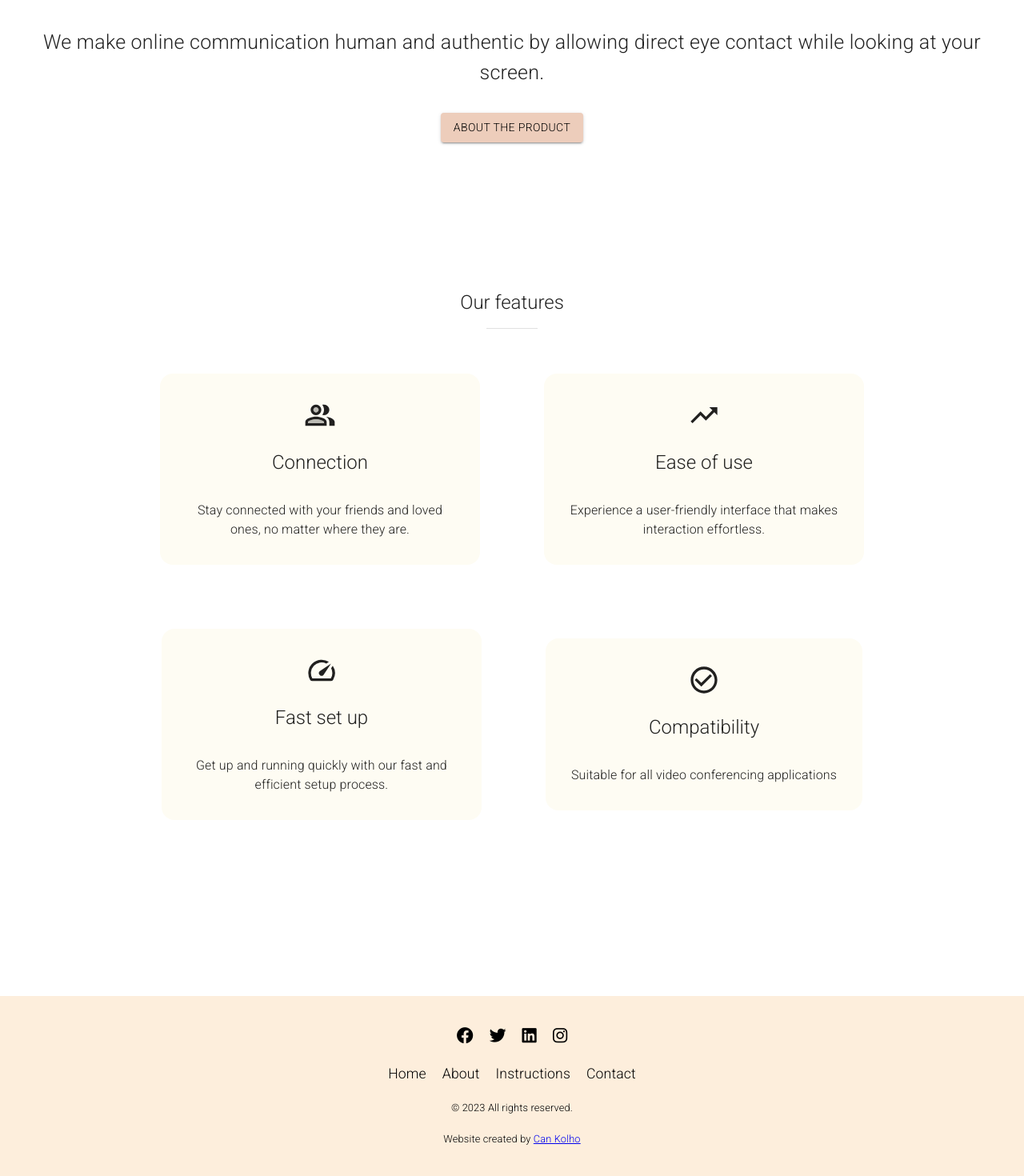
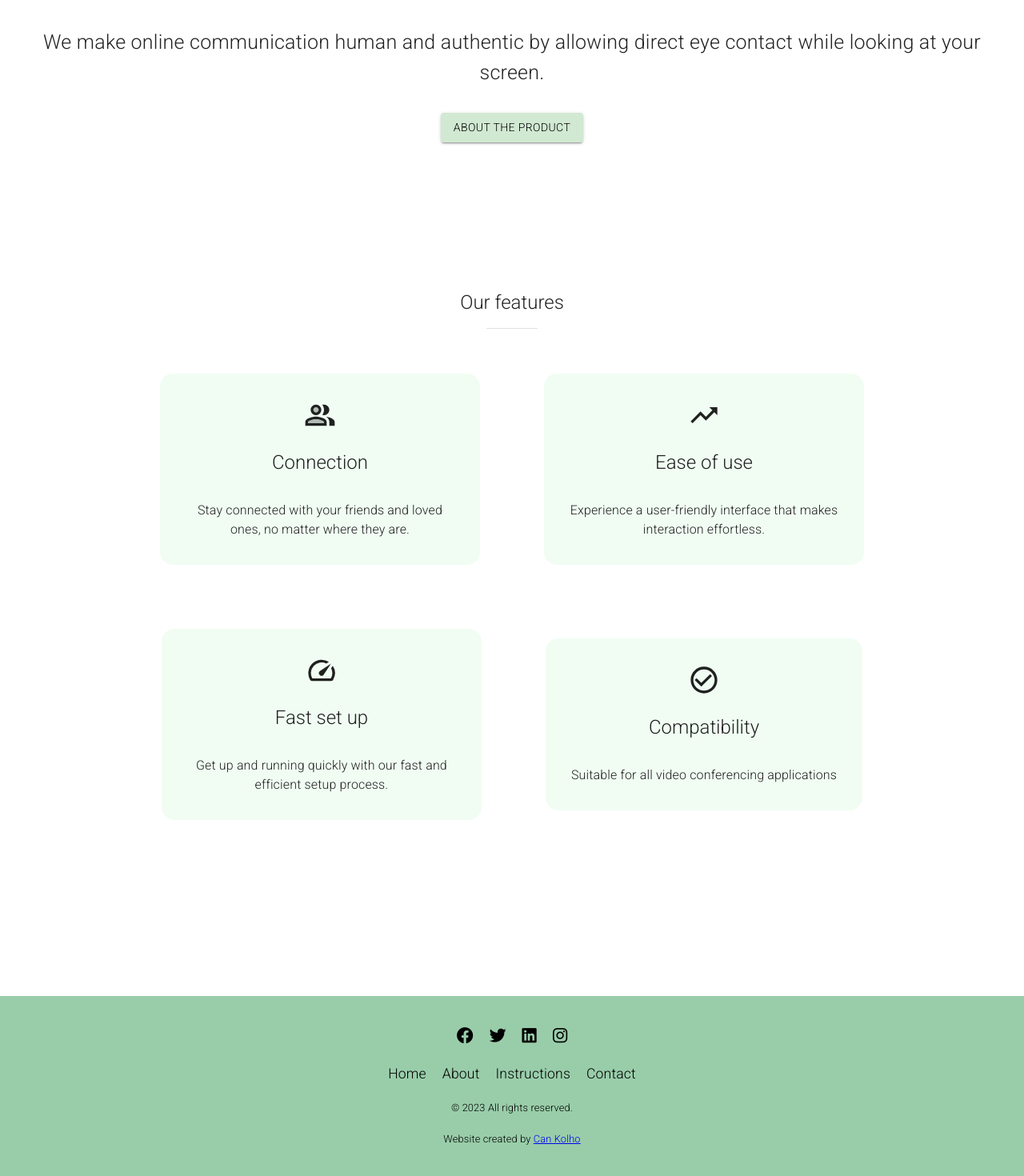
Before and after one commit to CanKolho/eyetoeyetoeye, a React (Vite) app: page /about in a window 1280 px wide. Shown: the part 846-2316 px from the top of the page at 80% size. Built offline with nearby package versions, Linux system fonts and the light colour scheme.

Commit message:
style: New colorpalette configurations.

```diff
--- a/src/components/ContactForm.jsx
+++ b/src/components/ContactForm.jsx
@@ -9,10 +9,13 @@ import Box from '@mui/material/Box';
 import Grid from '@mui/material/Grid';
 import Typography from '@mui/material/Typography';
 
+import { useTheme } from '@emotion/react';
+
 import img from '../assets/contact.jpg'
 
 const ContactForm = () => {
   const { t } = useTranslation();
+  const theme = useTheme();
 
   const { reset: resetName, ...name } = useField('text')
   const { reset: resetEmail, ...email } = useField('email')
@@ -97,11 +100,11 @@ const ContactForm = () => {
                 mt: 2,
                 display: "block",
                 margin: "0 auto",
-                backgroundColor: 'rgb(237, 205, 187)',
+                backgroundColor: theme.palette.secondary.medium,
                 color: 'black',
                 transition: 'all 0.3s ease-in-out',
                   '&:hover': {
-                    backgroundColor: 'rgb(227, 183, 160)',
+                    backgroundColor: theme.palette.secondary.dark,
                   }
               }}
             >
--- a/src/components/FeatureBox.jsx
+++ b/src/components/FeatureBox.jsx
@@ -1,8 +1,11 @@
 import Box from '@mui/material/Box';
 import Typography from '@mui/material/Typography';
+import { useTheme } from '@emotion/react';
 import { Reveal } from './motion/Reveal';
 
 const FeatureBox = ({ icon, title, description }) => {
+  const theme = useTheme();
+
   return (
       <Reveal>
         <Box sx={{
@@ -11,7 +14,7 @@ const FeatureBox = ({ icon, title, description }) => {
           alignItems: 'center',
           flexDirection: 'column',
           width: '100%',
-          backgroundColor: 'rgb(254, 252, 243)',
+          backgroundColor: theme.palette.secondary.light,
           padding: '2rem',
           maxWidth: '400px',
           borderRadius: '1rem',
--- a/src/components/Greeting.jsx
+++ b/src/components/Greeting.jsx
@@ -3,12 +3,14 @@ import Typography from '@mui/material/Typography';
 import Button from '@mui/material/Button';
 import { Link } from 'react-router-dom';
 import { useTranslation } from 'react-i18next';
-
+import { useTheme } from '@emotion/react';
 import { Reveal } from './motion/Reveal';
 
 const Greetings = () => {
   const { t, i18n } = useTranslation();
   const currentLangPrefix = `/${i18n.language}`;
+
+  const theme = useTheme();
 
   return (
     <Box sx={{
@@ -36,13 +38,12 @@ const Greetings = () => {
         <Link to={`${currentLangPrefix}/about`} style={{ textDecoration: 'none', color: 'white', marginBottom: '1.5rem' }}>
           <Button
             variant="contained"
-            color="primary"
             sx={{
-              backgroundColor: 'rgb(237, 205, 187)',
+              backgroundColor: theme.palette.secondary.medium,
               color: 'black',
               transition: 'all 0.3s ease-in-out',
                 '&:hover': {
-                  backgroundColor: 'rgb(227, 183, 160)',
+                  backgroundColor: theme.palette.secondary.dark,
                 },
             }}>
               {t('greeting.buttonText')}
--- a/src/components/Navigation.jsx
+++ b/src/components/Navigation.jsx
@@ -3,6 +3,8 @@ import { Link } from 'react-router-dom'
 import { useTranslation } from 'react-i18next';
 import { useNavigate, useLocation } from 'react-router-dom';
 import { createRouteMapping, languages } from '../utils/utils';
+
+import { useTheme } from '@emotion/react';
 
 import { Reveal } from './motion/Reveal';
 
@@ -32,6 +34,7 @@ const drawerWidth = 240;
 const Navigation = (props) => {
   const { t, i18n } = useTranslation();
   const [lang, setLang] = useState('');
+  const theme = useTheme();
 
   const navigate = useNavigate();
   const location = useLocation();
@@ -127,7 +130,7 @@ const Navigation = (props) => {
       <CssBaseline />
       <AppBar component="nav"
       sx={{
-        backgroundColor: 'rgb(234, 219, 200)',
+        backgroundColor: theme.palette.primary.light,
         backdropFilter: "blur(100px)",
         }}>
         <Toolbar>
@@ -138,7 +141,7 @@ const Navigation = (props) => {
             onClick={handleDrawerToggle}
             sx={{ mr: 2, display: { sm: 'none' }, color: 'black' }}
           >
-            <Reveal direction='downb'>
+            <Reveal direction='down'>
               <MenuIcon />
             </Reveal>
           </IconButton>
--- a/src/components/loading/CircularLoading.jsx
+++ b/src/components/loading/CircularLoading.jsx
@@ -9,7 +9,7 @@ const CircularLoading = () => {
       alignItems: 'center',
       height: '100vh',
       }}>
-        <CircularProgress color="secondary" />
+        <CircularProgress color="success" />
     </Box>
   )
 }
--- a/src/main.jsx
+++ b/src/main.jsx
@@ -1,7 +1,8 @@
 import ReactDOM from 'react-dom/client'
+import { ThemeProvider } from '@mui/material/styles'
+import theme from './theme/theme.js'
 import { Suspense } from 'react'
 import CircularLoading from './components/loading/CircularLoading.jsx'
-
 import { BrowserRouter as Router } from 'react-router-dom'
 
 /* Using HashRouter instead of BrowserRouter to support GitHub Pages */
@@ -13,7 +14,9 @@ import App from './App.jsx'
 ReactDOM.createRoot(document.getElementById('root')).render(
   <Router>
     <Suspense fallback={ <CircularLoading /> }>
-      <App />
+      <ThemeProvider theme={ theme }>
+        <App />
+      </ThemeProvider>
     </Suspense>
   </Router>
 )
--- a/src/styles/Footer.css
+++ b/src/styles/Footer.css
@@ -8,7 +8,7 @@ footer {
   gap: 20px;
   padding: 40px 20px;
   /*background-color: #eeeeee;*/
-  background-color: rgb(253, 238, 220);
+  background-color: #99CDA9;
   color: black;
 }
 
--- /dev/null
+++ b/src/theme/theme.js
@@ -0,0 +1,25 @@
+import createTheme from '@mui/material/styles/createTheme';
+
+const mutedGreen = {
+  main: '#88AB8E',
+  light: 'rgba(208, 231, 210, 0.9)',
+}
+
+const lightGreen = {
+  main: '#E5F4E7',
+  light: '#F1FDF3',
+  medium: '#D1E9D2',
+  dark: '#99CDA9',
+}
+
+/**
+ * Represents the theme configuration object.
+ */
+const theme = createTheme({
+  palette: {
+    primary: mutedGreen,
+    secondary: lightGreen,
+  },
+});
+
+export default theme;
```
